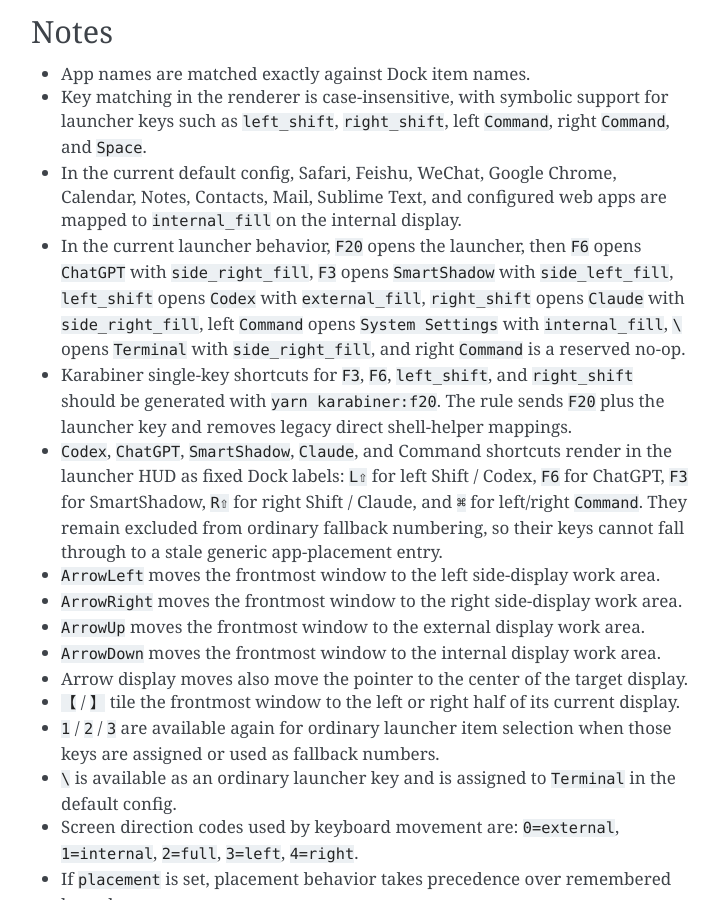
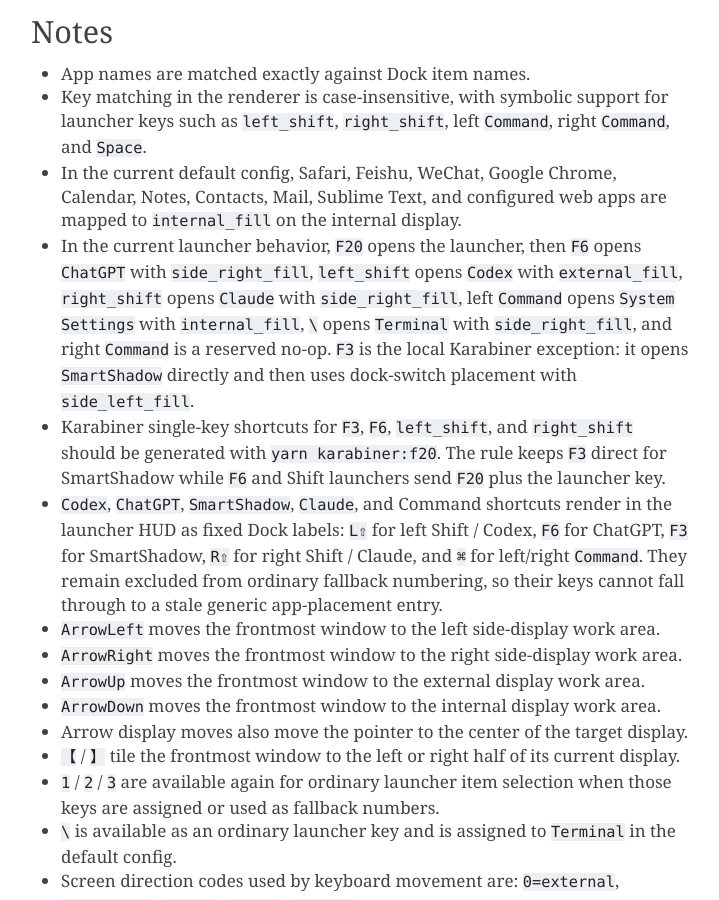
Before and after one commit to longbiaochen/dock-switch, a Sphinx documentation site: the page built from docs/configuration.rst, in a window 1280 px wide and 900 px high, scrolled down 747 px. Shown: the whole window, without its empty margins (389-1108 px from the left). Built offline with Sphinx 7.4.7, drawn with Linux system fonts in a browser that asks for light colours.

Commit message:
Restore direct SmartShadow F3 launcher

```diff
--- a/docs/configuration.rst
+++ b/docs/configuration.rst
@@ -28,8 +28,8 @@
 - App names are matched exactly against Dock item names.
 - Key matching in the renderer is case-insensitive, with symbolic support for launcher keys such as ``left_shift``, ``right_shift``, left ``Command``, right ``Command``, and ``Space``.
 - In the current default config, Safari, Feishu, WeChat, Google Chrome, Calendar, Notes, Contacts, Mail, Sublime Text, and configured web apps are mapped to ``internal_fill`` on the internal display.
-- In the current launcher behavior, ``F20`` opens the launcher, then ``F6`` opens ``ChatGPT`` with ``side_right_fill``, ``F3`` opens ``SmartShadow`` with ``side_left_fill``, ``left_shift`` opens ``Codex`` with ``external_fill``, ``right_shift`` opens ``Claude`` with ``side_right_fill``, left ``Command`` opens ``System Settings`` with ``internal_fill``, ``\`` opens ``Terminal`` with ``side_right_fill``, and right ``Command`` is a reserved no-op.
-- Karabiner single-key shortcuts for ``F3``, ``F6``, ``left_shift``, and ``right_shift`` should be generated with ``yarn karabiner:f20``. The rule sends ``F20`` plus the launcher key and removes legacy direct shell-helper mappings.
+- In the current launcher behavior, ``F20`` opens the launcher, then ``F6`` opens ``ChatGPT`` with ``side_right_fill``, ``left_shift`` opens ``Codex`` with ``external_fill``, ``right_shift`` opens ``Claude`` with ``side_right_fill``, left ``Command`` opens ``System Settings`` with ``internal_fill``, ``\`` opens ``Terminal`` with ``side_right_fill``, and right ``Command`` is a reserved no-op. ``F3`` is the local Karabiner exception: it opens ``SmartShadow`` directly and then uses dock-switch placement with ``side_left_fill``.
+- Karabiner single-key shortcuts for ``F3``, ``F6``, ``left_shift``, and ``right_shift`` should be generated with ``yarn karabiner:f20``. The rule keeps ``F3`` direct for SmartShadow while ``F6`` and Shift launchers send ``F20`` plus the launcher key.
 - ``Codex``, ``ChatGPT``, ``SmartShadow``, ``Claude``, and Command shortcuts render in the launcher HUD as fixed Dock labels: ``L⇧`` for left Shift / Codex, ``F6`` for ChatGPT, ``F3`` for SmartShadow, ``R⇧`` for right Shift / Claude, and ``⌘`` for left/right ``Command``. They remain excluded from ordinary fallback numbering, so their keys cannot fall through to a stale generic app-placement entry.
 - ``ArrowLeft`` moves the frontmost window to the left side-display work area.
 - ``ArrowRight`` moves the frontmost window to the right side-display work area.
--- a/docs/development.rst
+++ b/docs/development.rst
@@ -61,6 +61,6 @@
 ---------------
 
 - If the app does not respond to `F20`, verify your key remapping.
-- If the single-key launchers stop working, run ``yarn karabiner:f20`` and then ``yarn karabiner:f20:check``. Karabiner should send ``F20`` plus the launcher key; it should not call app-placement shell helpers directly.
+- If the single-key launchers stop working, run ``yarn karabiner:f20`` and then ``yarn karabiner:f20:check``. Karabiner should open SmartShadow directly for ``F3``; ``F6`` and Shift launchers should send ``F20`` plus the launcher key.
 - If helper actions fail, re-check Accessibility/Privacy permissions.
 - If the app does not relaunch after build scripts, close existing instances and retry.
--- a/docs/overview.rst
+++ b/docs/overview.rst
@@ -19,8 +19,8 @@
    ``ArrowLeft``/``ArrowRight`` move to the left/right side-display work areas,
    ``ArrowUp`` moves to the external display, ``ArrowDown`` moves to the internal
    display, ``【``/``】`` tile the current display left/right half, and launcher keys open reserved apps through dock-switch itself: ``left_shift`` opens ``Codex`` on the external display, ``right_shift`` opens ``Claude`` on the right side display, ``F6`` opens
-   ``ChatGPT`` on the right side display, ``F3`` opens ``SmartShadow`` on the left side display, left ``Command`` opens ``System Settings`` on the internal display, ``\`` opens
-   ``Terminal`` on the right side display, and right ``Command`` is a reserved no-op. Karabiner single-key mappings should send ``F20`` plus the launcher key instead of calling app-placement shell helpers directly. ``Command`` shortcuts render as ``⌘`` in the HUD. ``Codex``, ``ChatGPT``, ``SmartShadow``, and ``Claude`` are excluded from the ordinary HUD
+   ``ChatGPT`` on the right side display, left ``Command`` opens ``System Settings`` on the internal display, ``\`` opens
+   ``Terminal`` on the right side display, and right ``Command`` is a reserved no-op. ``F3`` is a local Karabiner exception that directly opens ``SmartShadow`` and then uses dock-switch placement with ``side_left_fill``. ``Command`` shortcuts render as ``⌘`` in the HUD. ``Codex``, ``ChatGPT``, ``SmartShadow``, and ``Claude`` are excluded from the ordinary HUD
    item list, while numeric keys remain available for normal launcher selection.
 6. Display-moving arrows move the pointer to the center of the target display.
    App activation shortcuts move it to the center of the activated or placed window.
```
Also changed, not shown: AGENTS.md (+1 -1 lines), README.md (+5 -5 lines), 3 other files.
